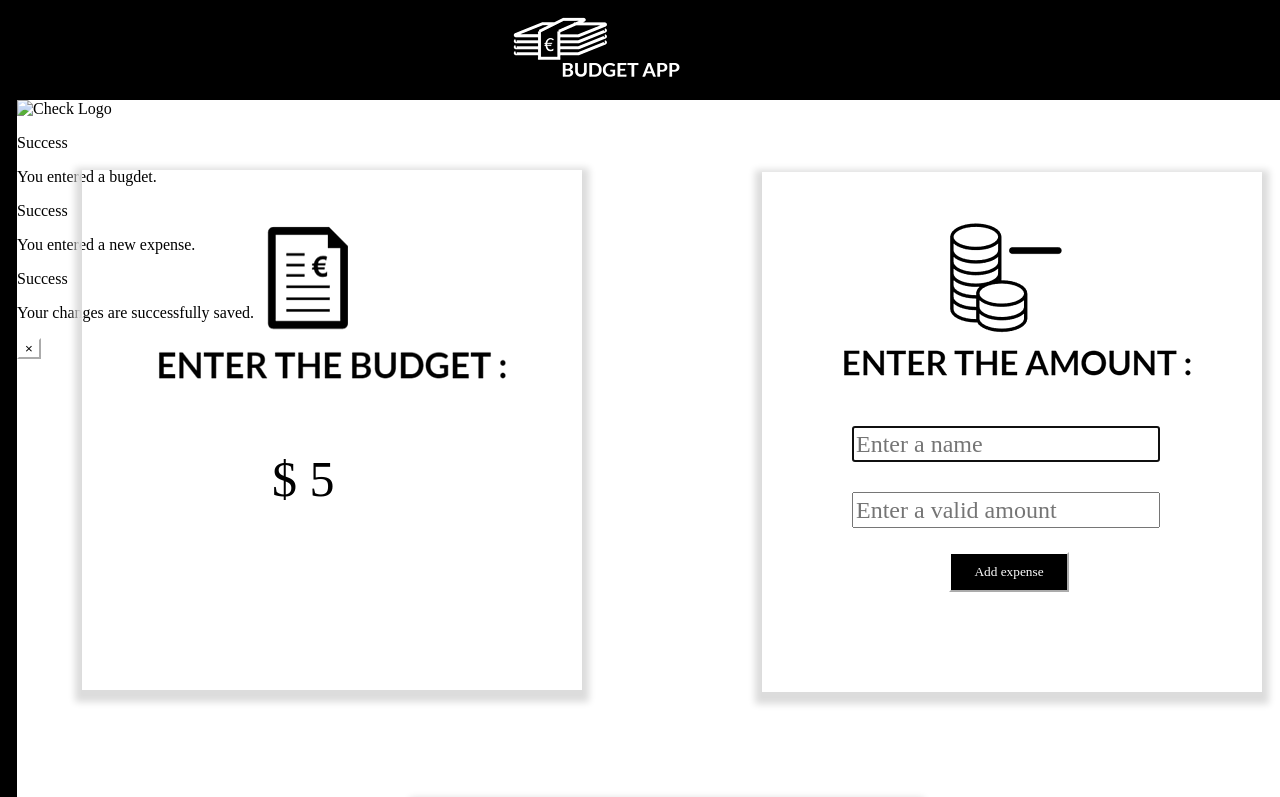
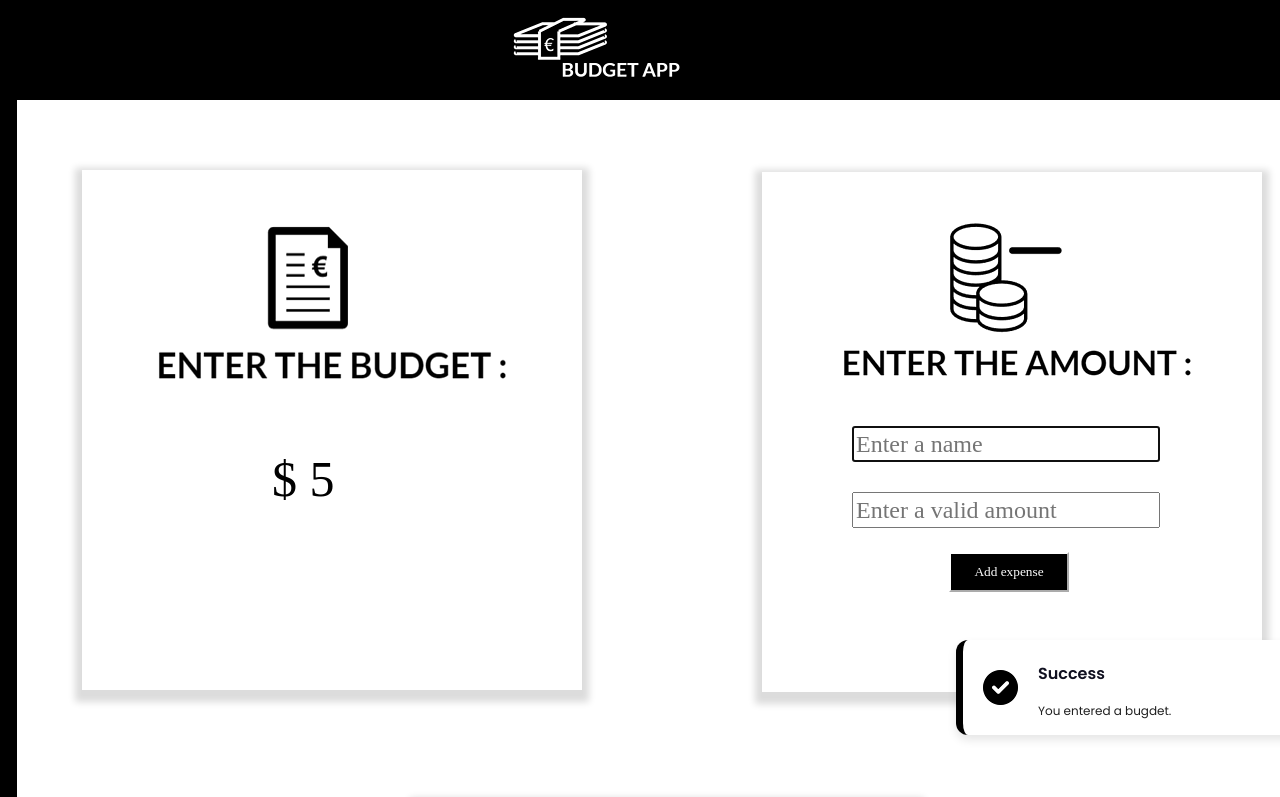
Before and after one commit to ulrichc1/budgetApp, a plain HTML site: page index.html in a window 1280 px wide. Both pictures are taken after typing "5" into the empty fields and a click on the button "Add Budget". Shown: the top 797 px of the page. Drawn offline with nearby package versions, Linux system fonts and the light colour scheme; a web font is replaced by a local one.

Commit message:
MAJOR UPDATE
Addition of a toast notification.

```diff
--- a/style.css
+++ b/style.css
@@ -10,6 +10,8 @@ body {
     font-weight:normal;
     font-style:normal;
 }
+
+
 
 .logo{
     position:absolute;
@@ -554,6 +556,139 @@ button{
     color: white;
 }
 
+.wrapper{
+    width: 380px;
+    position :absolute;
+    top:0px;
+    right:0px;
+    transform:translateX(calc(100% + (-180px)));
+    transition: all 0.7s cubic-bezier(0.68, -0.55, 0.265, 1.35);
+}
+
+.wrapper.hidden{
+    width: 380px;
+    position :absolute;
+    top:0px;
+    right:0px;
+    transform:translateX(calc(100% + (-180px)));
+    transition: all 0.7s cubic-bezier(0.68, -0.55, 0.265, 1.35);
+    overflow: hidden;
+}
+
+.toast {
+    position:absolute;
+    width: 300px;
+    top: 540px;
+    right:-180px;
+    height: 70px;
+    padding:5px 35px 20px 25px;
+    background-color: white;
+    border-radius: 12px;
+    display: grid;
+    grid-template-columns: 1.3fr 6fr 0.5fr;
+    box-shadow: 0 5px 10px rgba(0,0,0, 0.1);
+
+}
+
+.wrapper.active {
+    transform: translate(-50%,-50%);
+    transition: all 0.7s cubic-bezier(0.68, -0.55, 0.265, 1.35);
+    overflow: visible;
+}
+/*
+.toast .progress{
+    position: absolute;
+    bottom:0px;
+    right:0px;
+    height: 3px;
+    width: 100%;
+    background: #ddd;
+}
 
 
+.toast .progress:before{
+    content: '';
+    position: absolute;
+    bottom:0px;
+    right:0px;
+    height: 100%;
+    width: 100%;
+}
+*/
+
+.success {
+    border-left: 7px solid black ;
+}
+.sucess i{
+    color: black;
+}
+.container-1 img{
+   font-size:35px;
+   position: absolute;
+   top:30px;
+   left:20px;
+}
+.container-1,.container-2,.container-3{
+    align-self: center;
+    font-family: "Poppins";
+}
+
+.container-2 p:first-child{
+    font-size:16px;
+    color:#101020;
+    font-weight: 600;
+}
+
+.container-2 p:last-child{
+    font-size: 12px;
+    color:#1f1f1f;
+    font-weight: 400;
+}
+
+.container-3 p:first-child{
+    font-size:16px;
+    color:#101020;
+    font-weight: 600;
+}
+
+.container-3 p:last-child{
+    font-size: 12px;
+    color:#1f1f1f;
+    font-weight: 400;
+}
+
+.container-4 p:first-child{
+    font-size:16px;
+    color:#101020;
+    font-weight: 600;
+}
+
+.container-4 p:last-child{
+    font-size: 12px;
+    color:#1f1f1f;
+    font-weight: 400;
+}
+
+.container-2.hidden1 {
+    display: none;
+}
+
+.container-3.hidden2 {
+    display: none;
+}
+
+.container-4.hidden3 {
+    display: none;
+}
+
+
+#close-toast {
+    position:absolute;
+    right:9px;
+    top:7px;
+    background-color: black;
+    border-radius: 10px;
+    height:20px;
+    width:20px;
+}
 html,body{height:100%;}
```
Also changed, not shown: circle-check-solid.png (added), circle-check-solid.svg (added), circle-check-solid30.png (added), circle-check-solid35.png (added), circle-check-solid40.png (added), script.js (line endings or trailing spaces).
